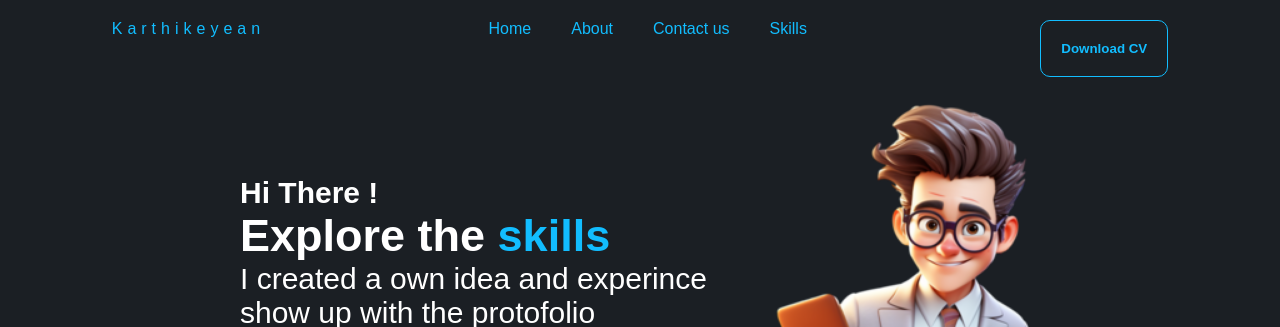
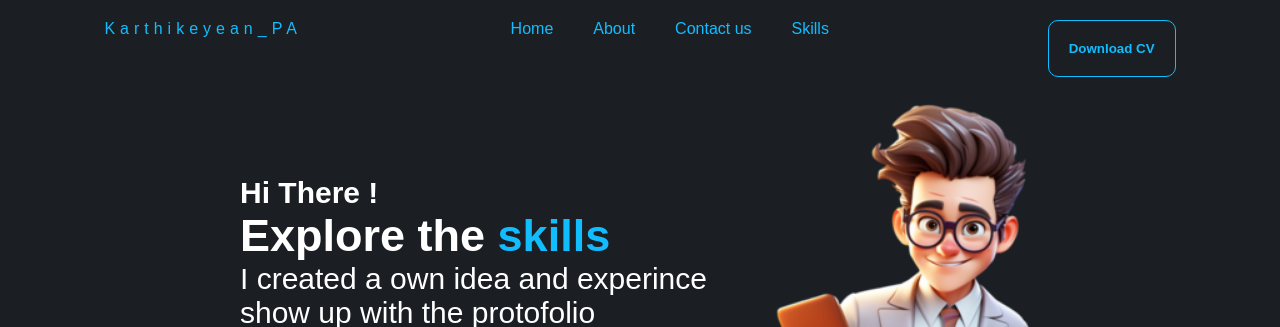
Before and after one commit to Karthikckec/Portfolio, a plain HTML site: page index.html in a window 1280 px wide. Shown: the top 327 px of the page. Drawn offline with Linux system fonts and the light colour scheme.

Commit message:
Update index.html

```diff
--- a/index.html
+++ b/index.html
@@ -15,7 +15,7 @@
 <body>
 
     <header>
-        <div><a href="#" class="logo">Karthikeyean</a></div>
+        <div><a href="#" class="logo">Karthikeyean_PA</a></div>
         <div>
             <ul>
                 <li><a href="#">Home</a></li>
```
